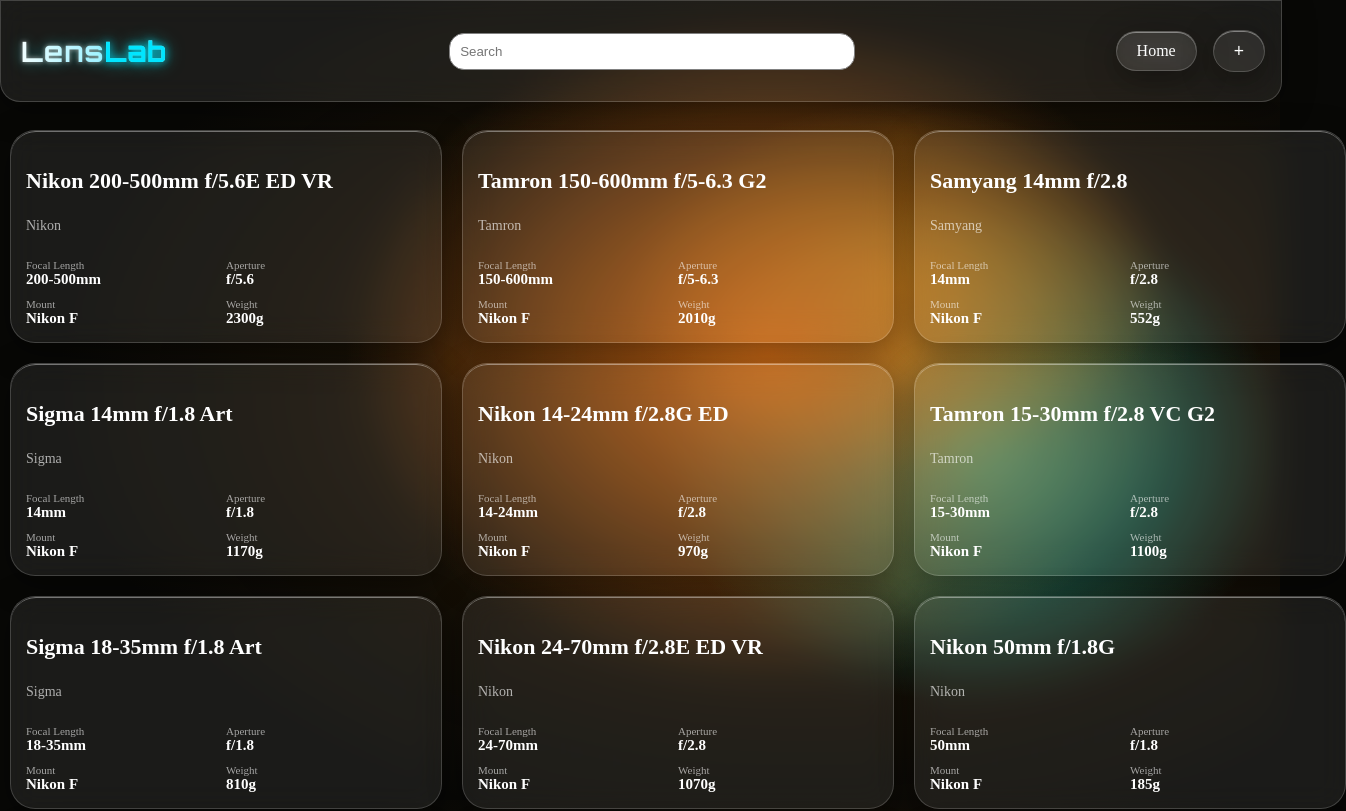
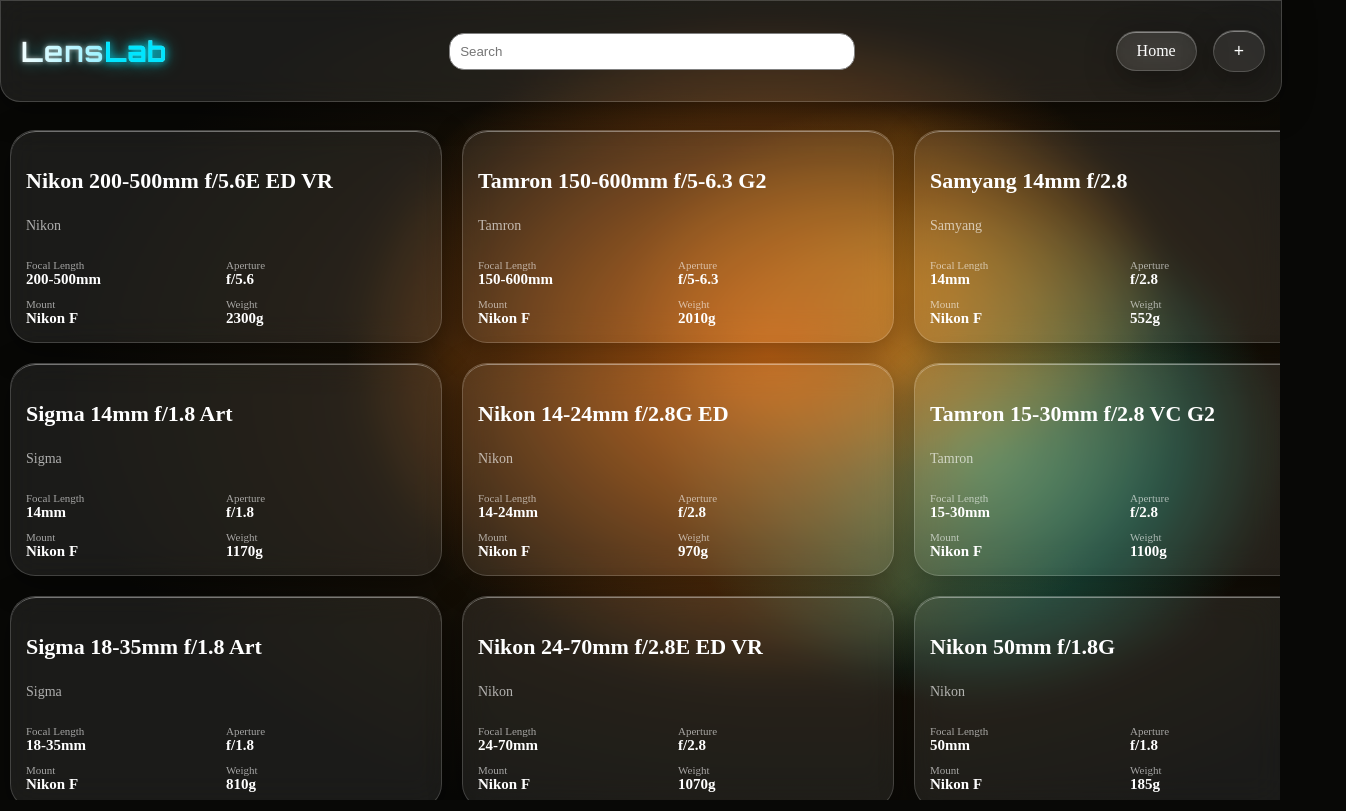
Before and after one commit to Astral-Error/LensLab, a React (Vite) app: page / in a window 1280 px wide. Shown: the top 811 px of the page, 1346 px wide, since content can reach past the window. Built offline with nearby package versions, Linux system fonts and the light colour scheme.

Commit message:
fix(header)

```diff
--- a/src/App.css
+++ b/src/App.css
@@ -36,11 +36,14 @@ a {
     pointer-events: none;
 }
 
+.scroll-container {
+    height: 100vh;
+    overflow-y: auto;
+    -webkit-overflow-scrolling: touch;
+    color: white;
+}
+
 .app {
-    display: flex;
-    flex-direction: column;
-    gap: 10px;
-    min-height: 100vh;
     color: white;
 }
 
@@ -158,8 +161,6 @@ a {
 
 .header{
     position: fixed;
-    transform: translateZ(0);
-    will-change: transform;
     z-index: 10;
     background: rgba(255,255,255,0.08);
     backdrop-filter: blur(15px);
--- a/src/App.jsx
+++ b/src/App.jsx
@@ -9,60 +9,66 @@ import { lenses as defaultLenses } from "./data/lenses"
 import { Toaster } from "react-hot-toast"
 
 const App = () => {
+  const scrollRef = useRef(null);
   const scrollPositions = useRef({});
   const location = useLocation();
+
   useEffect(() => {
+    const container = scrollRef.current;
+    if (!container) return;
+
     const handleScroll = () => {
-      scrollPositions.current[location.pathname] = window.scrollY;
+      scrollPositions.current[location.pathname] = container.scrollTop;
     };
 
-    window.addEventListener("scroll", handleScroll);
+    container.addEventListener("scroll", handleScroll);
 
     const savedPosition = scrollPositions.current[location.pathname];
-
     if (savedPosition !== undefined) {
-      window.scrollTo(0, savedPosition);
+      container.scrollTop = savedPosition;
     }
 
-    return () => {
-      window.removeEventListener("scroll", handleScroll);
-    };
+    return () => container.removeEventListener("scroll", handleScroll);
   }, [location]);
+
   const [lenses, setLenses] = useState(defaultLenses);
   const [counter, setCounter] = useState(defaultLenses.length);
-  function addLens(newLens){
-    const scrollY = window.scrollY;
-    setLenses(prev=>[...prev,newLens]);
-    setCounter(prev=>prev+1);
+
+  function addLens(newLens) {
+    const scrollTop = scrollRef.current?.scrollTop ?? 0;
+    setLenses(prev => [...prev, newLens]);
+    setCounter(prev => prev + 1);
     requestAnimationFrame(() => {
-      window.scrollTo(0, scrollY);
+      if (scrollRef.current) scrollRef.current.scrollTop = scrollTop;
     });
   }
 
   const [searchText, setSearchText] = useState("");
   const [showModal, setShowModal] = useState(false);
+
   return (
     <>
       <Toaster />
-      <Header setSearchText={setSearchText}
-        openModal={()=>setShowModal(true)}/>
-      <div className="app">
-        {showModal &&
-          <AddCard
-          closeModal={()=>setShowModal(false)}
+      <Header setSearchText={setSearchText} openModal={() => setShowModal(true)} />
+
+      {showModal &&
+        <AddCard
+          closeModal={() => setShowModal(false)}
           addLens={addLens}
           counter={counter}
-          />}
+        />}
 
+      {}
+      <div className="scroll-container" ref={scrollRef}>
         <div key={location.pathname} className="page-container">
           <Routes location={location}>
-            <Route path="/" element={<Home lenses={lenses} searchText={searchText}/>} />
-            <Route path="/lens/:id" element={<LensPage lenses={lenses}/>} />
+            <Route path="/" element={<Home lenses={lenses} searchText={searchText} />} />
+            <Route path="/lens/:id" element={<LensPage lenses={lenses} />} />
           </Routes>
         </div>
       </div>
     </>
-  )
-}
+  );
+};
 
 export default App
--- a/src/index.css
+++ b/src/index.css
@@ -10,5 +10,9 @@ body {
         radial-gradient(ellipse 42% 55% at 76% 56%, rgba(30, 172, 148, 0.88) 0%, transparent 58%),
         radial-gradient(ellipse 75% 75% at 63% 48%, rgba(90, 55, 10, 0.45) 0%, transparent 78%),
         #080806;
-    background-attachment: fixed; /* keeps it pinned like position:fixed did */
+    background-attachment: fixed;
 }
+html, body {
+    height: 100%;
+    overflow: hidden;
+}
```
